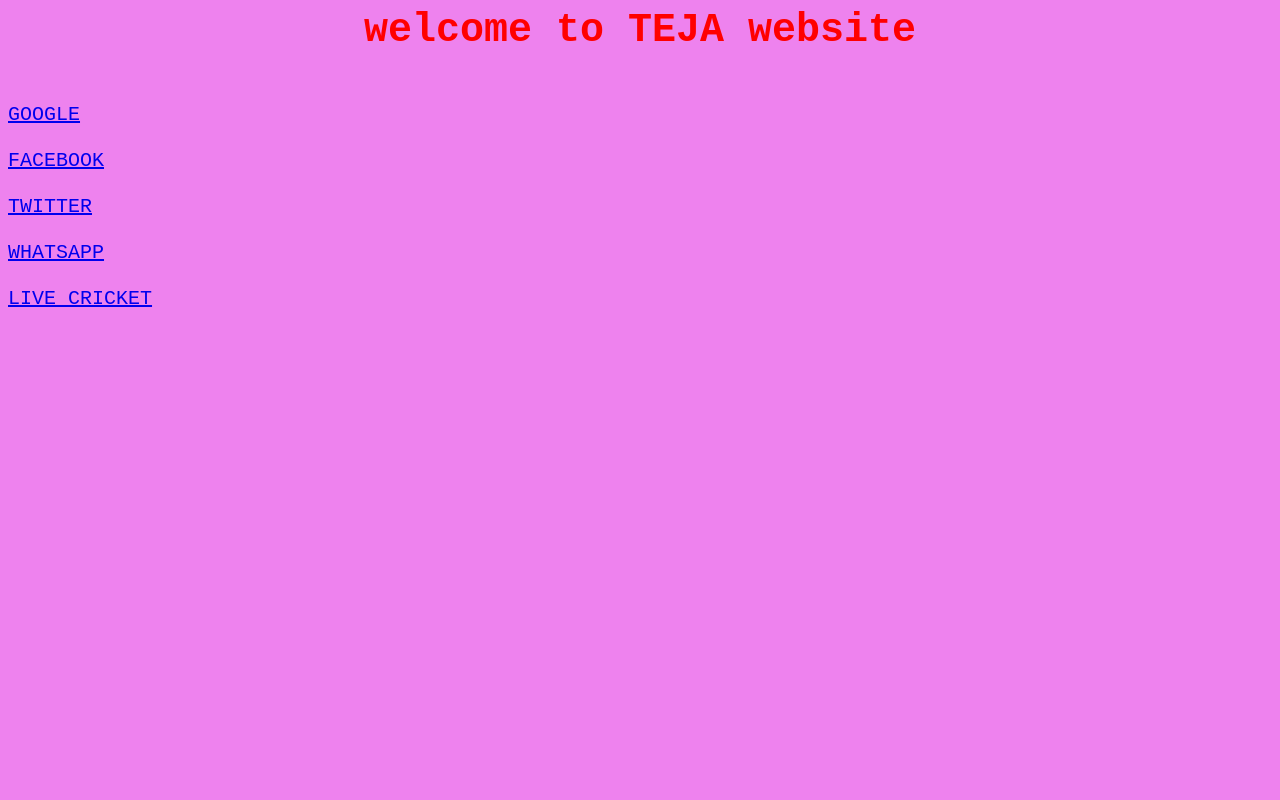
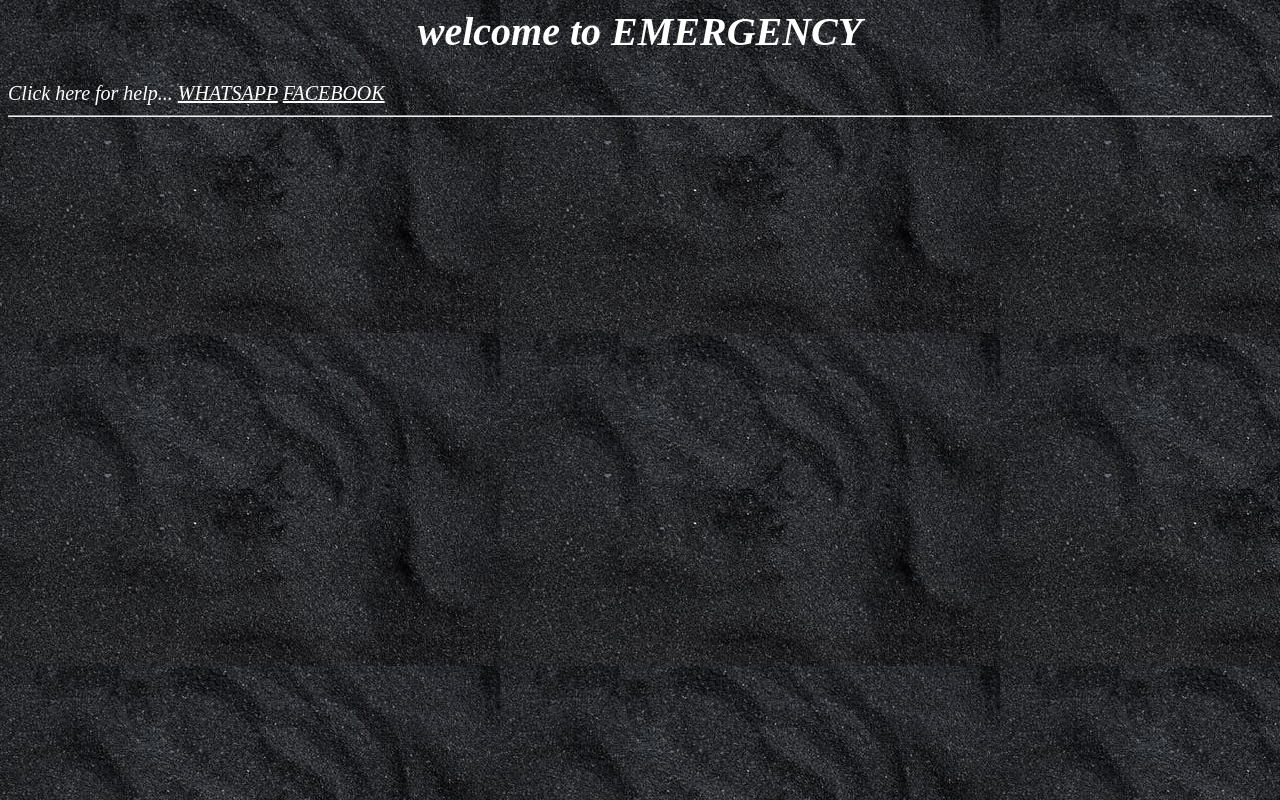
Before and after one commit to tejagondhi/testing, a plain HTML site: page index.html in a window 1280 px wide. Drawn offline with Linux system fonts and the light colour scheme.

Commit message:
first update

```diff
--- a/index.html
+++ b/index.html
@@ -1,28 +1,32 @@
 <html>
 <head>
-<title>TEJA</title>
+<title>TEJA_PROTECT</title>
 <style>
  body{
-	background-color: violet;
-	color: red;
-	font-family: monospace;
-	//background-image: url('backimage.jpg');
+	background-color: white;
+	color: white;
+	font-family: times new roman;
+	font-style: italic;
+	background-image: url('back.jpeg');
 	font-size: 20px;
-
+}
+a {
+	color: white;
+}
+a:hover {
+	color: green;
 }
 </style>
 </head>
 <body>
 <center>
-<h1> welcome to TEJA website </h1>
+<h1> welcome to EMERGENCY </h1>
+</center>
 </body>
-<br/>
-</center>
 <body1>
-<a href="https://google.com" target="_blank">GOOGLE</a><br/><br/>
-<a href="https://m.me/gondhiteja" target="_blank">FACEBOOK</a><br/><br/>
-<a href="https://twitter.com" target="_blank">TWITTER</a><br/><br/>
-<a href="https://wa.me/+919502709776" target="_blank">WHATSAPP</a><br/><br/>
-<a href="https://cricbuzz.com" target="_blank">LIVE CRICKET</a><br/><br/>
+<p1>Click here for help...</p1>
+<a href="https://wa.me/+919502709776" target="_blank"> WHATSAPP</a>
+<a href="https://m.me/gondhiteja" target="_blank">FACEBOOK</a><br/>
+<hr>
 </body1>
 </html>
```
Also changed, not shown: back.jpeg (added).
